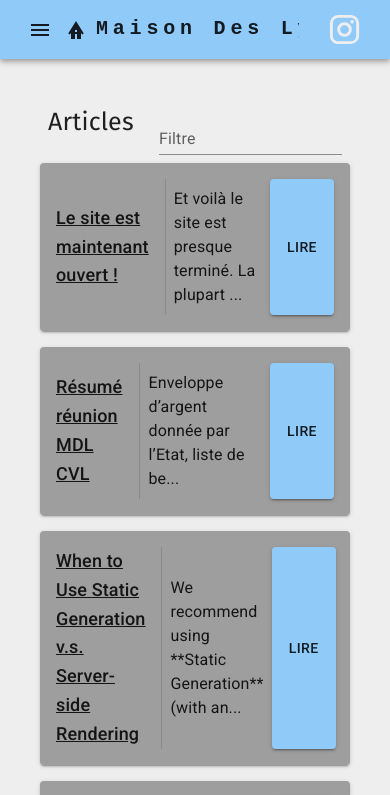
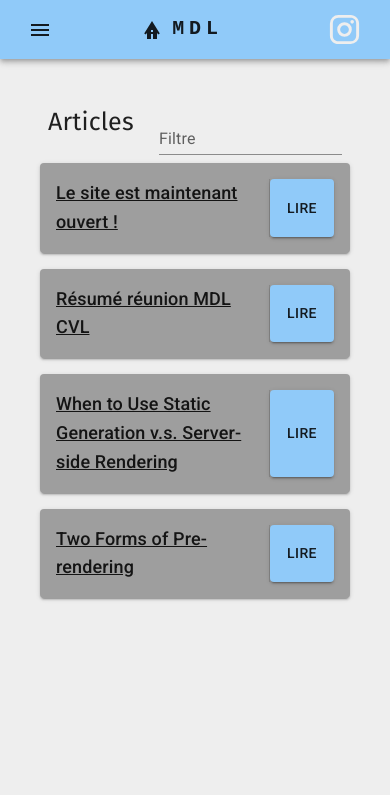
Before and after one commit to MDL-JulesVerne/siteMDL2023, a Next.js app: page /posts in a window 390 px wide. Shown: the top 795 px of the page. Built offline with nearby package versions, Linux system fonts and the light colour scheme.

Commit message:
add manisfest + typo + phone ui

```diff
--- a/components/navbar.tsx
+++ b/components/navbar.tsx
@@ -91,7 +91,7 @@ export default function Navbar() {
                         variant="h5"
                         noWrap
                         component="a"
-                        href=""
+                        href="/"
                         sx={{
                             mr: 2,
                             display: { xs: 'flex', md: 'none' },
@@ -103,7 +103,7 @@ export default function Navbar() {
                             textDecoration: 'none',
                         }}
                     >
-                        Maison Des Lycéens
+                        MDL
                     </Typography>
                     <Box sx={{ flexGrow: 1, display: { xs: 'none', md: 'flex' } }}>
                         {pages.map((page) => (
--- a/components/new.tsx
+++ b/components/new.tsx
@@ -8,7 +8,7 @@ export function New({ title, desc, id }: { title: string, desc: string, id?: str
             <Box sx={{ flexGrow: 1, display: 'flex', alignItems: 'center', py: 'auto' }} >
                 <Typography variant='h6' sx={{ textDecoration: 'underline' }}>{title}</Typography>
                 <Divider variant="middle" orientation="vertical" sx={{ p: 1 }} />
-                <Typography sx={{ p: 1 }}> {desc} </Typography>
+                <Typography sx={{ display: { xs: 'none', md: 'flex' }, p: 1 }}> {desc} </Typography>
             </Box>
             <Button variant='contained' color='secondary' sx={{ textAlign: 'rigth' }} href={'/posts/' + id}>lire</Button>
         </Paper>
```
Also changed, not shown: pages/posts/create.tsx (+8 -5 lines), public/manifest.json (added).
